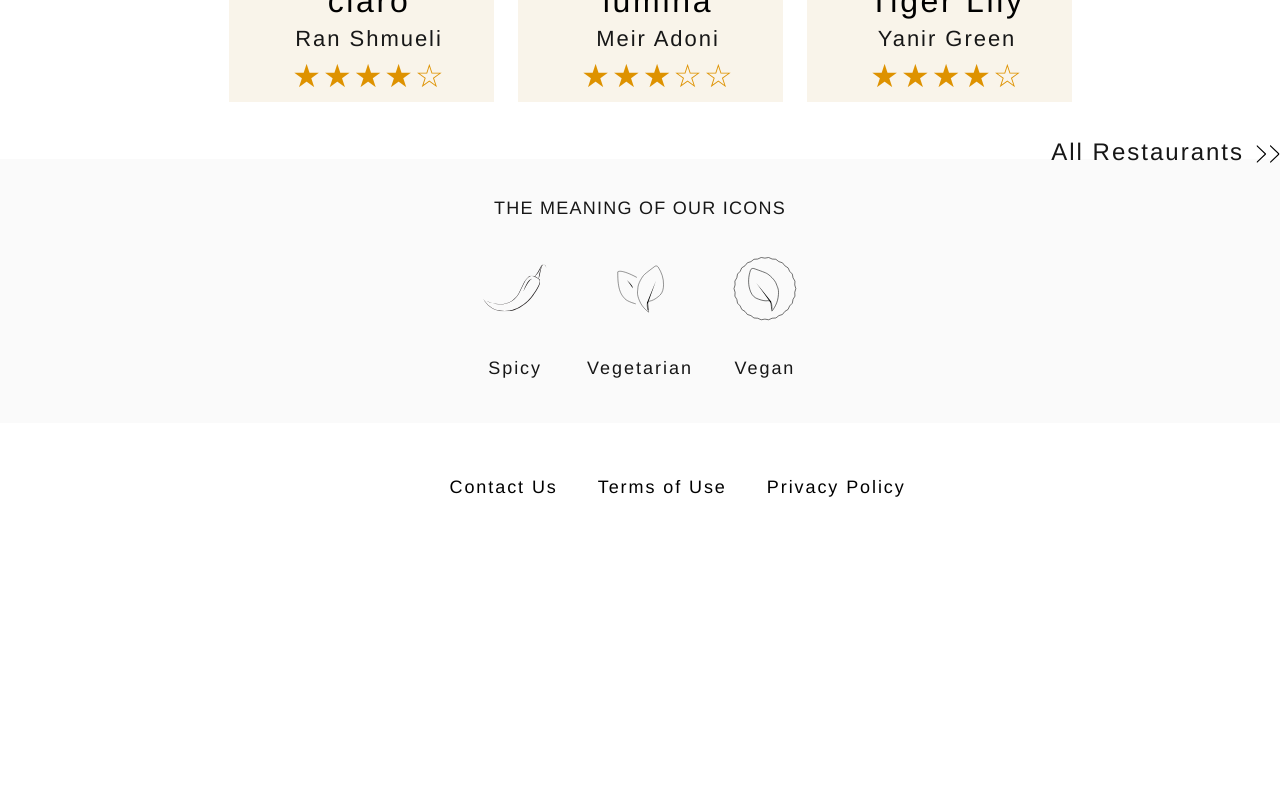
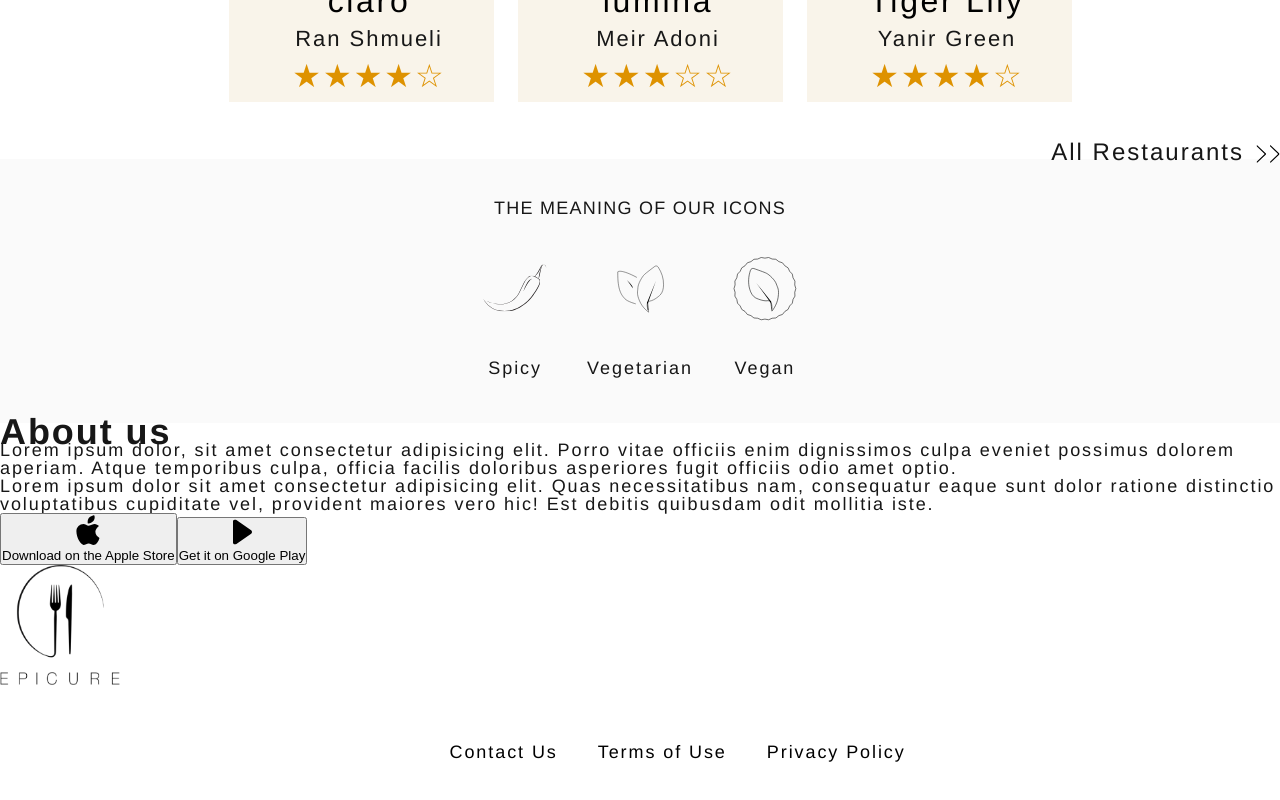
Before and after one commit to keren-elbaz-m/epicure_client, a Next.js app: page / in a window 1280 px wide. Shown: the part 1027-1827 px from the top of the page. Before the commit the page ends 1578 px from the top, so only its background shows below. Built offline with nearby package versions, Linux system fonts and the light colour scheme.

Commit message:
About section
Created 'About Us' section and defined related constants

```diff
--- a/src/app/page.tsx
+++ b/src/app/page.tsx
@@ -6,6 +6,7 @@ import { sectionLinks } from "@/data/link";
 import RatingStars from "@/components/Rating/Rating";
 import style from "@/app/Homepage.module.scss";
 import DishType from "@/components/DishType/DishType";
+import About from "@/components/About/About";
 
 export default async function Home() {
   const res = await fetch('http://localhost:3000/api/restaurants');
@@ -29,6 +30,7 @@ export default async function Home() {
         titleLink={sectionLinks[0]}
       />
       <DishType/>
+      <About/>
     </>
   );
 }
--- a/src/components/About/About.tsx
+++ b/src/components/About/About.tsx
@@ -1,22 +1,30 @@
 
 import Image from "next/image";
-import style from '@/components/DishType/About.module.scss';
+import style from '@/components/About/About.module.scss';
+import epicureLogo from "@/../public/images/about/epicure-full-logo.png";
 import {RESOURES} from "@/data/text";
-import { contactIcons } from "@/constans/About.contans";
+import { contactIcons } from "@/constans/About.constans";
 
 export default function About(){
   return (
     <div className={style.container}>
+        <div className={style.secondaryContainer}>
+            <div className={style.textBlock}>
                 <h1 className={style.title}>{RESOURES.homepage.aboutUs}</h1>
-        <p>Lorem ipsum dolor sit, amet consectetur adipisicing elit. Id incidunt quisquam saepe excepturi voluptates consequuntur sequi non laborum nisi? Eum fuga quisquam assumenda ullam voluptatibus inventore ipsa quos at tempora.</p>
-        <p>Lorem ipsum dolor sit, amet consectetur adipisicing elit. Id incidunt quisquam saepe excepturi voluptates consequuntur sequi non laborum nisi? Eum fuga quisquam assumenda ullam voluptatibus inventore ipsa quos at tempora.</p>
+                <p>Lorem ipsum dolor, sit amet consectetur adipisicing elit. Porro vitae officiis enim dignissimos culpa eveniet possimus dolorem aperiam. Atque temporibus culpa, officia facilis doloribus asperiores fugit officiis odio amet optio.</p>
+                <p>Lorem ipsum dolor sit amet consectetur adipisicing elit. Quas necessitatibus nam, consequatur eaque sunt dolor ratione distinctio voluptatibus cupiditate vel, provident maiores vero hic! Est debitis quibusdam odit mollitia iste.</p>
+            </div>
             <div className={style.iconsWrapper}>
                 {contactIcons.map((icon, index) => (
-          <div key={index} className={style.iconBlock}>
+                    <button key={index} className={style.iconBlock}>
                         <Image src={icon.src} alt={`${icon.label} icon`} className={style.iconImage}/>
                         <p>{icon.label}</p>
+                    </button>
+                ))}
             </div>
-        ))}
+        </div>
+        <div className={style.logo}>
+            <Image src={epicureLogo} alt="Epicure logo" width={120} height={120} />
         </div>
     </div>
   );
--- /dev/null
+++ b/src/constans/About.constans.ts
@@ -0,0 +1,9 @@
+import apple from '@/../public/images/about/apple.svg';
+import android from '@/../public/images/about/play.svg';
+
+import { ContactIcons } from '@/types';
+
+export const contactIcons = [
+  { type: ContactIcons.apple, src: apple, label: "Download on the Apple Store" },
+  { type: ContactIcons.android, src: android, label: "Get it on Google Play" },
+];
```
Also changed, not shown: src/constans/About.contans.ts (deleted, +0 -10 lines). Lines whose indentation alone changed are shown as unchanged.
